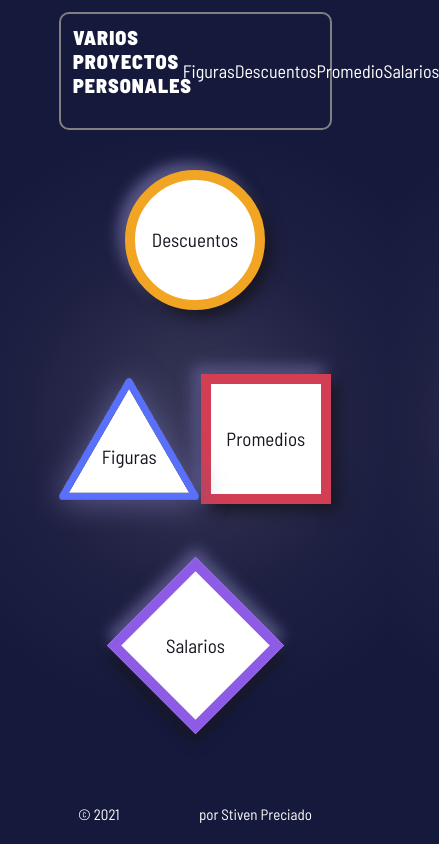
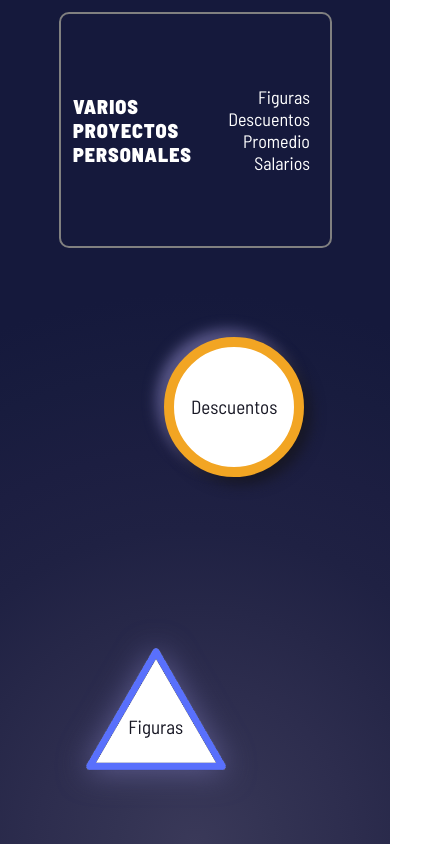
Before and after one commit to daviprre/VariosProyectos, a plain HTML site: page index.html in a window 390 px wide. Shown: the top 844 px of the page, 439 px wide, since content can reach past the window. Drawn offline with Linux system fonts and the light colour scheme.

Commit message:
Ajuste del proyecto para screen max 768 (tablet)

```diff
--- a/index.html
+++ b/index.html
@@ -5,6 +5,7 @@
     <meta http-equiv="X-UA-Compatible" content="IE=edge">
     <link rel="icon" type="image/png" href="assets/images/favicon-32x32.png" alt="Logo">
     <link rel="stylesheet" href="styles/estilos.css">
+    <link rel="stylesheet" href="styles/mobile.css">
     <meta name="viewport" content="width=device-width, initial-scale=1.0">
     <title>Proyectos variadosJS</title>
 
--- a/styles/mobile.css
+++ b/styles/mobile.css
@@ -1 +1,53 @@
 /*Prueba para hacer primer commit desde nuevo repositorio*/
+@media screen and (max-width: 768px){
+    body{
+        height: 200vh;
+    }
+    header .project{
+        display: flex;
+        align-items: center;
+    }
+
+    header .menu{
+        justify-content: end;
+
+    }
+
+    header .menu ul{
+        display: flex;
+        flex-direction: column;
+        width: auto;
+        align-items: flex-end;
+    }
+
+    main .up{
+        height: 25%;
+        padding-right: 10%;
+        justify-content: flex-end;
+    }
+
+    main .center{
+        flex-direction: column;
+        height: 50%;
+        padding-left: 10%;
+        padding-right: 10%;
+        padding-bottom: 10%;
+    }
+
+    main .center .center__triangle{
+        align-self: flex-start;
+    }
+
+
+    main .center .center__square{
+        align-self: flex-end;
+    }
+
+
+    main .down{
+        height: 25%;
+        padding-left: 10%;
+        justify-content: flex-start;
+    }
+
+}
```
